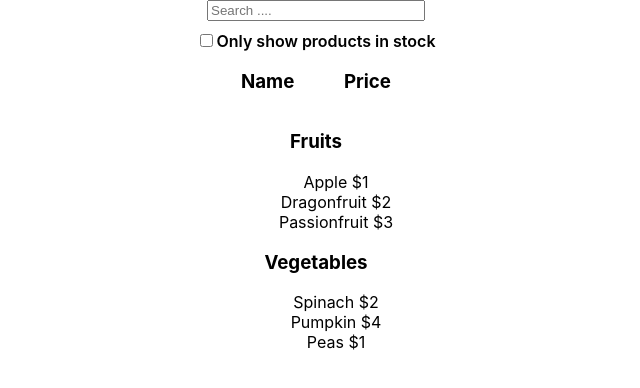
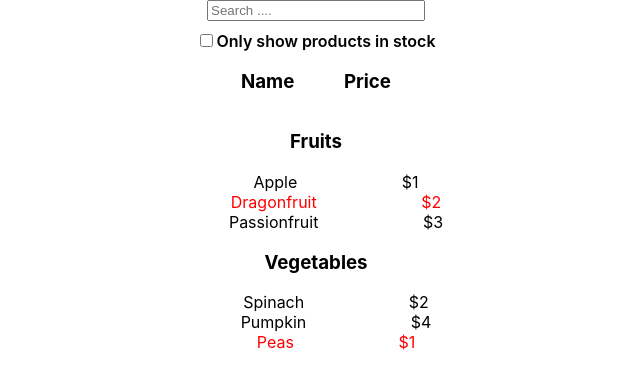
Before and after one commit to darrk-heart/thinking_in_react, a React (Create React App) app in the folder first_trial/: page / in a window 1280 px wide. Shown: the top 388 px of the page, without its empty margins (324-964 px from the left). Built offline with nearby package versions, Linux system fonts and the light colour scheme.

Commit message:
worked on the red texts

```diff
--- a/first_trial/src/Components/ProductRow.js
+++ b/first_trial/src/Components/ProductRow.js
@@ -10,8 +10,12 @@ function ProductRow() {
     <div>
       <ul style={{ listStyleType: "none" }}>
         {fruits.map((fruit, index) => (
-          <li key={index}>
-            {fruit.name} ${fruit.price}
+          <li
+            key={index}
+            style={{ color: fruit.name === "Dragonfruit" ? "red" : "black" }}
+          >
+            {fruit.name} <span style={{ marginRight: "100px" }}></span> $
+            {fruit.price}
           </li>
         ))}
       </ul>
--- a/first_trial/src/Components/ProductRower.js
+++ b/first_trial/src/Components/ProductRower.js
@@ -10,8 +10,12 @@ function ProductRower() {
     <div>
       <ul style={{ listStyleType: "none" }}>
         {fruits.map((fruit, index) => (
-          <li key={index}>
-            {fruit.name} ${fruit.price}
+          <li
+            key={index}
+            style={{ color: fruit.name === "Peas" ? "red" : "black" }}
+          >
+            {fruit.name} <span style={{ marginRight: "100px" }}></span> $
+            {fruit.price}
           </li>
         ))}
       </ul>
```
